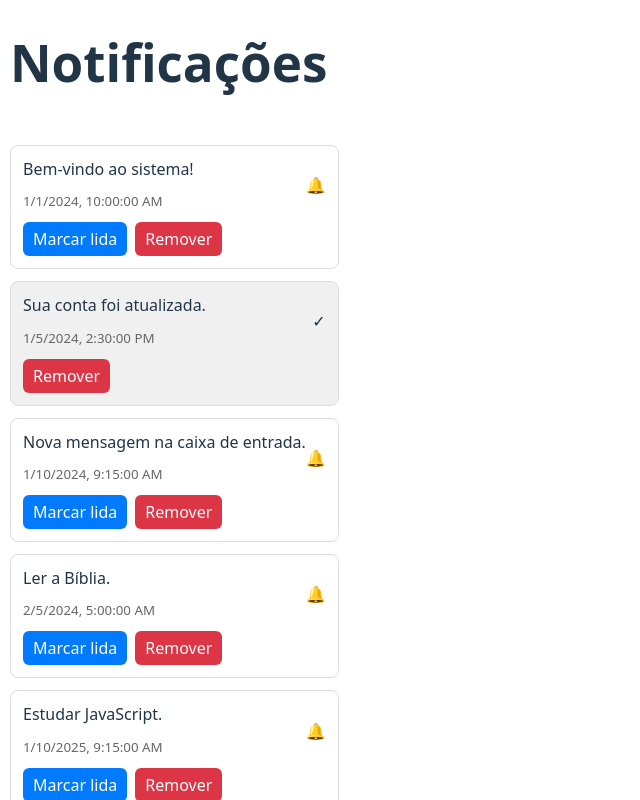
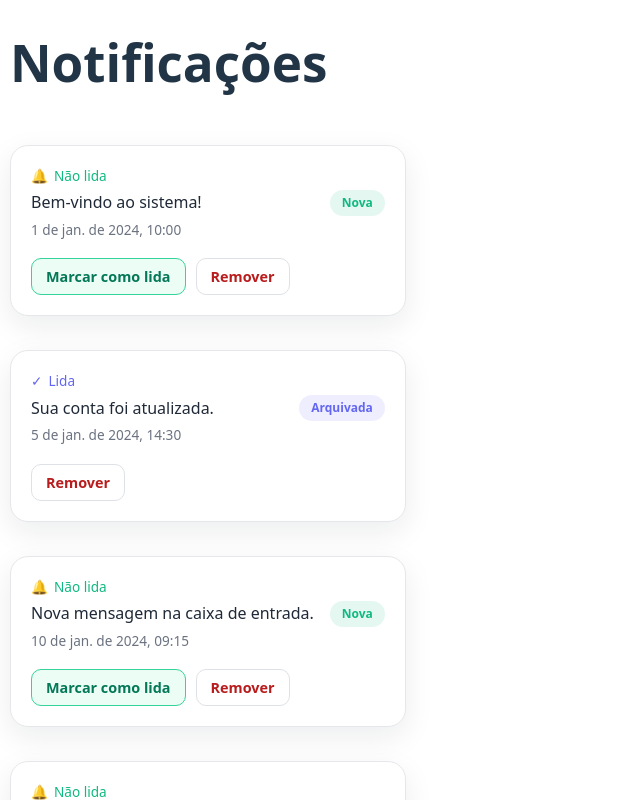
Before and after one commit to jpmuniz/app-confi, a React (Vite) app: page / in a window 1280 px wide. Shown: the top 800 px of the page, without its empty margins (0-640 px from the left). Built offline with nearby package versions, Linux system fonts and the light colour scheme.

Commit message:
Melhora acessibilidade. Separa as reponsabildades em arquivos para ter um código mais limpo e melhor performance

```diff
--- a/src/features/notifications/ui/notificationItem/Index.jsx
+++ b/src/features/notifications/ui/notificationItem/Index.jsx
@@ -1,54 +1,78 @@
-import React, { memo, useCallback } from "react";
-import { Item, Top, Message, Meta, Actions, ActionButton } from "./style";
+import React, { memo, useCallback, useMemo } from "react";
+import {
+  Item,
+  Header,
+  Title,
+  NotificationTag,
+  StatusPill,
+  Message,
+  Meta,
+  Actions,
+  ActionButton
+} from "./style";
+import { formatTimestamp } from "./helper";
+import { STATUS_META } from "./constants";
 
 function NotificationItemComponent({ notification, onRead, onRemove }) {
   const { id, message, createdAt, status } = notification;
+  const currentStatus = useMemo(() => STATUS_META[status] ?? STATUS_META.read, [status]);
+  const isUnread = currentStatus === STATUS_META.unread;
+
+  const metaLabel = useMemo(() => formatTimestamp(createdAt), [createdAt]);
 
   const handleKey = useCallback(
-    (actionEvent) => {
-      if ((actionEvent.key === "Enter" || actionEvent.key === " ") && status === "unread") {
-        actionEvent.preventDefault();
+    (event) => {
+      if (isUnread && (event.key === "Enter" || event.key === " ")) {
+        event.preventDefault();
         onRead(id);
       }
     },
-    [id, onRead, status]
+    [id, isUnread, onRead]
   );
+
+  const handleRead = useCallback(() => onRead(id), [id, onRead]);
+  const handleRemove = useCallback(() => onRemove(id), [id, onRemove]);
 
   return (
     <Item
-      read={status === "read"}
+      tabIndex={0}
       role="article"
       aria-labelledby={`notif-${id}-text`}
-      tabIndex={0}
+      aria-live="polite"
+      aria-label={`${currentStatus.ariaLabel}: ${message}`}
       onKeyDown={handleKey}
     >
-      <Top>
-        <div id={`notif-${id}-text`}>
+      <Header>
+        <Title id={`notif-${id}-text`}>
+          <NotificationTag tone={currentStatus.tone}>
+            <span aria-hidden="true">{currentStatus.icon}</span>
+            {currentStatus.label}
+          </NotificationTag>
           <Message>{message}</Message>
-          <Meta>{new Date(createdAt).toLocaleString()}</Meta>
-        </div>
-        <div aria-hidden>
-          {status === "unread" ? <span aria-label="Não lida">🔔</span> : <span aria-label="Lida">✓</span>}
-        </div>
-      </Top>
+          <Meta>{metaLabel}</Meta>
+        </Title>
+        <StatusPill tone={currentStatus.tone} aria-live="assertive">
+          {currentStatus.badge}
+        </StatusPill>
+      </Header>
 
       <Actions>
-        {status === "unread" && (
+        {isUnread && (
           <ActionButton
+            variant="primary"
             type="button"
-            onClick={() => onRead(id)}
+            onClick={handleRead}
+            aria-label={`Marcar como lida: ${message}`}
             aria-pressed="false"
-            aria-label={`Marcar notificação ${message} como lida`}
           >
-            Marcar lida
+            Marcar como lida
           </ActionButton>
         )}
-
         <ActionButton
+          variant="danger"
           type="button"
-          variant="danger"
-          onClick={() => onRemove(id)}
-          aria-label={`Remover notificação ${message}`}
+          onClick={handleRemove}
+          aria-label={`Remover: ${message}`}
         >
           Remover
         </ActionButton>
@@ -57,4 +81,18 @@ function NotificationItemComponent({ notification, onRead, onRemove }) {
   );
 }
 
-export const NotificationItem = memo(NotificationItemComponent);
+function areEqual(prev, next) {
+  const prevNotification = prev.notification;
+  const nextNotification = next.notification;
+
+  return (
+    prevNotification.id === nextNotification.id &&
+    prevNotification.status === nextNotification.status &&
+    prevNotification.message === nextNotification.message &&
+    prevNotification.createdAt === nextNotification.createdAt &&
+    prev.onRead === next.onRead &&
+    prev.onRemove === next.onRemove
+  );
+}
+
+export const NotificationItem = memo(NotificationItemComponent, areEqual);
--- /dev/null
+++ b/src/features/notifications/ui/notificationItem/constants.js
@@ -0,0 +1,16 @@
+export const STATUS_META = {
+  unread: {
+    label: "Não lida",
+    tone: "#10b981",
+    icon: "🔔",
+    badge: "Nova",
+    ariaLabel: "Notificação não lida"
+  },
+  read: {
+    label: "Lida",
+    tone: "#6366f1",
+    icon: "✓",
+    badge: "Arquivada",
+    ariaLabel: "Notificação lida"
+  }
+};
--- /dev/null
+++ b/src/features/notifications/ui/notificationItem/helper.js
@@ -0,0 +1,6 @@
+const dateFormatter = new Intl.DateTimeFormat("pt-BR", {
+    dateStyle: "medium",
+    timeStyle: "short"
+  });
+
+export const formatTimestamp = (value) => dateFormatter.format(new Date(value));
--- a/src/features/notifications/ui/notificationItem/style.js
+++ b/src/features/notifications/ui/notificationItem/style.js
@@ -1,47 +1,105 @@
-import styled from "styled-components";
+import styled, { css } from "styled-components";
+
+const cardStyles = css`
+  background: #fff;
+  border-radius: 18px;
+  border: 1px solid #e5e7eb;
+  box-shadow: 0 10px 30px rgba(15, 23, 42, 0.08);
+  padding: 20px;
+`;
 
 const Item = styled.li`
-  padding: 12px;
-  border-radius: 8px;
-  border: 1px solid #ddd;
-  margin-bottom: 12px;
-  background: ${({ read }) => (read ? "#f0f0f0" : "#fff")};
+  ${cardStyles}
+  list-style: none;
+  margin-bottom: 16px;
+  transition: transform 150ms, box-shadow 150ms;
+  &:hover {
+    transform: translateY(-2px);
+    box-shadow: 0 18px 35px rgba(15, 23, 42, 0.12);
+  }
+`;
+
+const Header = styled.div`
+  display: flex;
+  align-items: center;
+  justify-content: space-between;
+  gap: 16px;
+`;
+
+const Title = styled.div`
   display: flex;
   flex-direction: column;
-  outline: none;
+  gap: 4px;
 `;
 
-const Top = styled.div`
-  display: flex;
-  justify-content: space-between;
+const NotificationTag = styled.span`
+  display: inline-flex;
   align-items: center;
+  gap: 6px;
+  font-size: 0.85rem;
+  font-weight: 500;
+  color: ${({ tone }) => tone};
+`;
+
+const StatusPill = styled.span`
+  border-radius: 999px;
+  padding: 4px 12px;
+  font-size: 0.75rem;
+  font-weight: 700;
+  background: ${({ tone }) => `${tone}1c`};
+  color: ${({ tone }) => tone};
 `;
 
 const Message = styled.p`
-  margin: 0 0 8px 0;
-  line-height: 1.4;
+  margin: 0;
+  color: #1f2937;
+  line-height: 1.6;
+  font-size: 1rem;
 `;
 
-const Meta = styled.small`
-  color: #666;
+const Meta = styled.span`
+  color: #6b7280;
+  font-size: 0.85rem;
 `;
 
 const Actions = styled.div`
-  margin-top: 10px;
+  margin-top: 18px;
   display: flex;
-  gap: 8px;
+  flex-wrap: wrap;
+  gap: 10px;
 `;
 
 const ActionButton = styled.button`
-  padding: 6px 10px;
-  border-radius: 6px;
-  border: none;
+  padding: 8px 14px;
+  border-radius: 10px;
+  border: 1px solid transparent;
   cursor: pointer;
-  background: ${({ variant }) => (variant === "danger" ? "#dc3545" : "#007bff")};
-  color: #fff;
+  font-weight: 600;
+  font-size: 0.9rem;
+  transition: all 120ms;
+
+  ${({ variant }) =>
+    variant === "danger"
+      ? css`
+          background: #fff;
+          border-color: #dee2e6;
+          color: #b91c1c;
+          &:hover {
+            background: #f8d7da;
+          }
+        `
+      : css`
+          background: #ecfdf5;
+          border-color: #34d399;
+          color: #047857;
+          &:hover {
+            background: #d1fae5;
+          }
+        `}
+
   &:focus-visible {
-    outline: 3px solid rgba(0,123,255,0.25);
+    outline: 3px solid rgba(34, 197, 94, 0.4);
   }
 `;
 
-export { Item, Top, Message, Meta, Actions, ActionButton };
+export { Item, Header, Title, NotificationTag, StatusPill, Message, Meta, Actions, ActionButton };
--- a/src/features/notifications/ui/notificationList/style.js
+++ b/src/features/notifications/ui/notificationList/style.js
@@ -3,7 +3,11 @@ import styled from "styled-components";
 const List = styled.ul`
   list-style: none;
   padding: 0;
-  margin: 0;
+  margin: 0 auto;
+  width: min(100%, 700px);
+  display: flex;
+  flex-direction: column;
+  gap: 18px;
 `;
 
 export { List };
```
